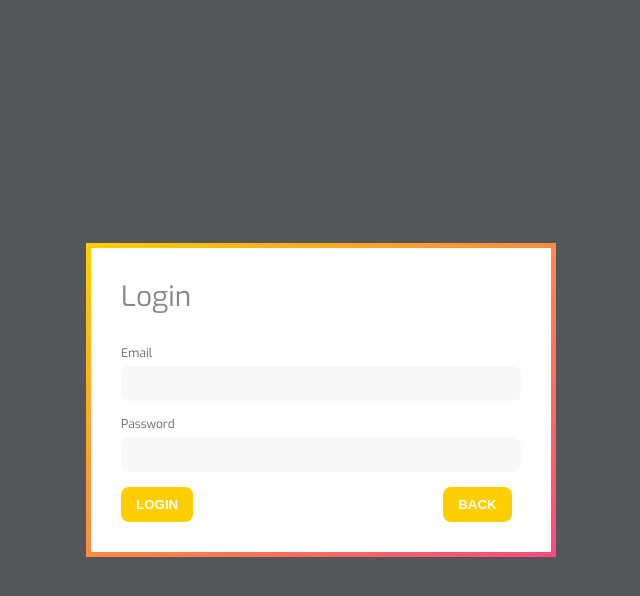
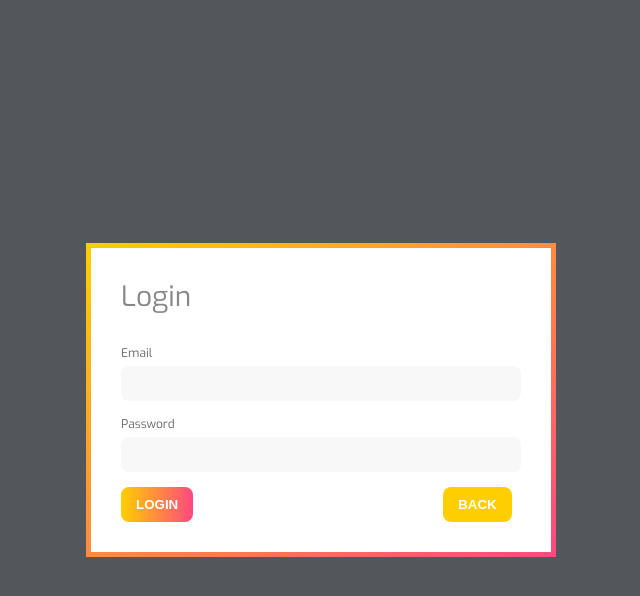
Before and after one commit to dtjabring123/Coconutpng, a React (Create React App) app: page /login in a window 1280 px wide. In both pictures the pointer is over the input "LOGIN". Shown: the top 596 px of the page, without its empty margins (319-959 px from the left). Built offline with nearby package versions, Linux system fonts and the light colour scheme; no server answers.

Commit message:
fixed styling css

```diff
--- a/src/index.css
+++ b/src/index.css
@@ -156,6 +156,10 @@ form .form-inner input[type="submit"]:hover {
     background-position : 100% 0%;
 }
 
+form .form-inner input[type="button"]:hover {
+    background-position : 100% 0%;
+}
+
 .buttonstyle:hover {
     background-position : 100% 0%;
 }
```
